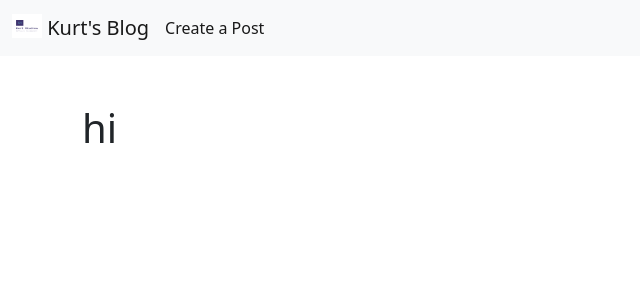
After one commit to kurtskudrna/Kurts-Blog, a Django app: page /create_post in a window 1280 px wide. The commit adds this page. Shown: the top 300 px of the page, without its empty margins (0-640 px from the left). Run offline with Django 3.2, Linux system fonts and the light colour scheme.

Commit message:
create post page started and base.html set

```diff
--- /dev/null
+++ b/myblog/templates/base.html
@@ -0,0 +1,50 @@
+<!doctype html>
+<html lang="en">
+
+
+<head>
+    <!-- Required meta tags -->
+    <meta charset="utf-8">
+    <meta name="viewport" content="width=device-width, initial-scale=1">
+
+    <!-- Bootstrap CSS -->
+    <link href="https://cdn.jsdelivr.net/npm/bootstrap@5.0.2/dist/css/bootstrap.min.css" rel="stylesheet"
+        integrity="sha384-EVSTQN3/azprG1Anm3QDgpJLIm9Nao0Yz1ztcQTwFspd3yD65VohhpuuCOmLASjC" crossorigin="anonymous">
+
+    <title>{% block title %}Kurt's Blog{% endblock %}</title>
+</head>
+
+<body>
+    <nav class="navbar navbar-light bg-light">
+        <div class="container-fluid">
+            <a class="navbar-brand" href="{% url 'main' %}">
+                <img src="../static/kswebdev.png" alt="" width="30" height="24" class="d-inline-block align-text-top">
+                Kurt's Blog
+            </a>
+            <ul class="navbar-nav me-auto mb-2 mb-lg-0">
+                <li class="nav-item">
+                    <a class="nav-link active" aria-current="page" href="{% url 'create_post' %}">Create a Post</a>
+                </li>
+            </ul>
+        </div>
+    </nav>
+    <div class='container mt-5'>
+        {% block content %}
+
+        {% endblock %}
+    </div>
+    <!-- Optional JavaScript; choose one of the two! -->
+
+    <!-- Option 1: Bootstrap Bundle with Popper -->
+    <script src="https://cdn.jsdelivr.net/npm/bootstrap@5.0.2/dist/js/bootstrap.bundle.min.js"
+        integrity="sha384-MrcW6ZMFYlzcLA8Nl+NtUVF0sA7MsXsP1UyJoMp4YLEuNSfAP+JcXn/tWtIaxVXM"
+        crossorigin="anonymous"></script>
+
+    <!-- Option 2: Separate Popper and Bootstrap JS -->
+    <!--
+    <script src="https://cdn.jsdelivr.net/npm/@popperjs/core@2.9.2/dist/umd/popper.min.js" integrity="sha384-IQsoLXl5PILFhosVNubq5LC7Qb9DXgDA9i+tQ8Zj3iwWAwPtgFTxbJ8NT4GN1R8p" crossorigin="anonymous"></script>
+    <script src="https://cdn.jsdelivr.net/npm/bootstrap@5.0.2/dist/js/bootstrap.min.js" integrity="sha384-cVKIPhGWiC2Al4u+LWgxfKTRIcfu0JTxR+EQDz/bgldoEyl4H0zUF0QKbrJ0EcQF" crossorigin="anonymous"></script>
+    -->
+</body>
+
+</html>
--- /dev/null
+++ b/myblog/templates/create_post.html
@@ -0,0 +1,7 @@
+{% extends 'base.html' %}
+{% block title %}Create a Post{% endblock %}
+{% block content %}
+
+<h1>hi</h1>
+
+{% endblock %}
--- a/myblog/urls.py
+++ b/myblog/urls.py
@@ -1,7 +1,8 @@
 from django.urls import path
-from .views import Main, Detail
+from .views import Main, Detail, CreatePost
 
 urlpatterns = [
     path('', Main.as_view(), name='main'),
     path('post/<int:pk>', Detail.as_view(), name='detail'),
+    path('create_post', CreatePost.as_view(), name='create_post')
 ]
--- a/myblog/views.py
+++ b/myblog/views.py
@@ -1,8 +1,8 @@
 from myblog.models import Post
 from django.shortcuts import render
-from django.views.generic import ListView, DetailView
+from django.views.generic import ListView, DetailView, CreateView
 from .models import Post
-# List brings multiple records to list out, Detail will bring a single
+# List brings multiple records to list out, CreateView creates a view, Detail will bring a single
 
 
 class Main(ListView):
@@ -13,3 +13,9 @@ class Main(ListView):
 class Detail(DetailView):
     model = Post
     template_name = 'detail.html'
+
+
+class CreatePost(CreateView):
+    model = Post
+    template_name = 'create_post.html'
+    fields = '__all__'
```
Also changed, not shown: myblog/templates/detail.html (+11 -0 lines), myblog/templates/main.html (+8 -0 lines), myblog/static/kswebdev.png (added).
